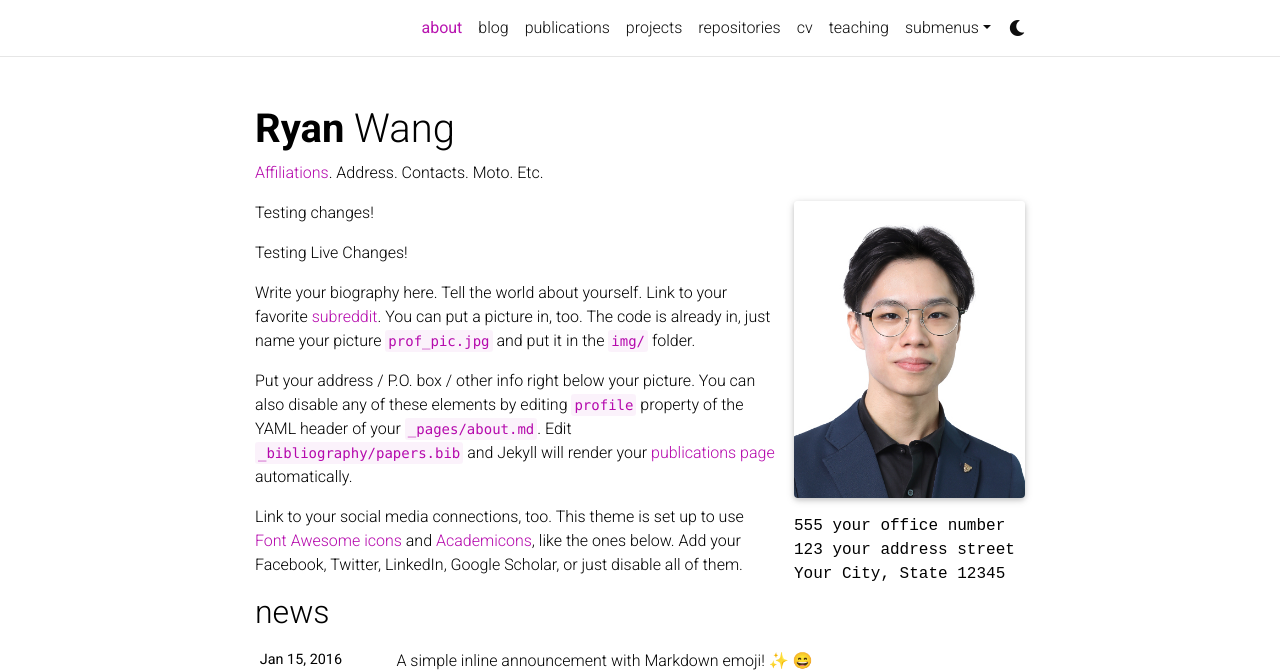
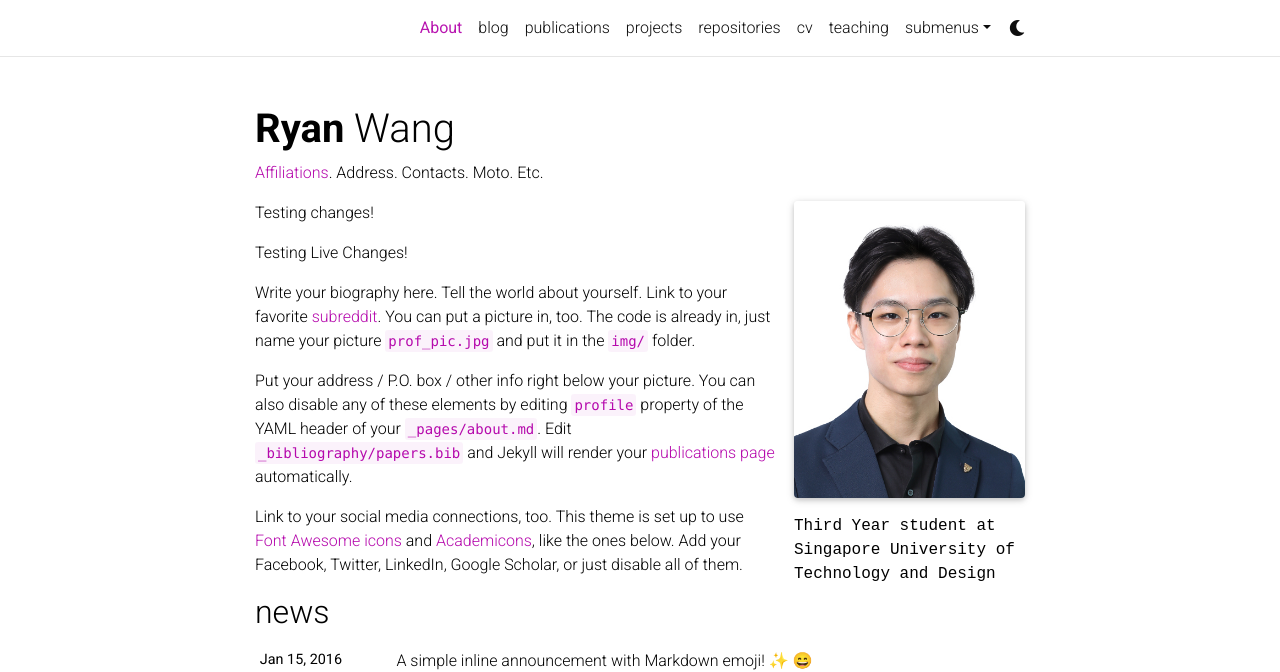
Before and after one commit to SausageMuffins/SausageMuffins.github.io, a Jekyll site: the page built from _pages/about.md, in a window 1280 px wide and 1332 px high. Shown: the top 672 px of the window. Built offline with Jekyll 4.4.1, drawn with Linux system fonts in a browser that asks for light colours; full-size pictures stand in for the smaller copies a plugin makes; emoji names are drawn with the system emoji font; comment, search, counter and statistics services are not loaded; a style sheet for code colours, icons or effects is not loaded.

Commit message:
Update about.md

```diff
--- a/_pages/about.md
+++ b/_pages/about.md
@@ -1,6 +1,6 @@
 ---
 layout: about
-title: about
+title: About
 permalink: /
 subtitle: <a href='#'>Affiliations</a>. Address. Contacts. Moto. Etc.
 
@@ -9,9 +9,9 @@ profile:
   image: prof_pic.jpg
   image_circular: false # crops the image to make it circular
   address: >
-    <p>555 your office number</p>
-    <p>123 your address street</p>
-    <p>Your City, State 12345</p>
+    <p>Third Year student at</p>
+    <p>Singapore University of Technology and Design</p>
+
 
 news: true  # includes a list of news items
 latest_posts: true  # includes a list of the newest posts
```
